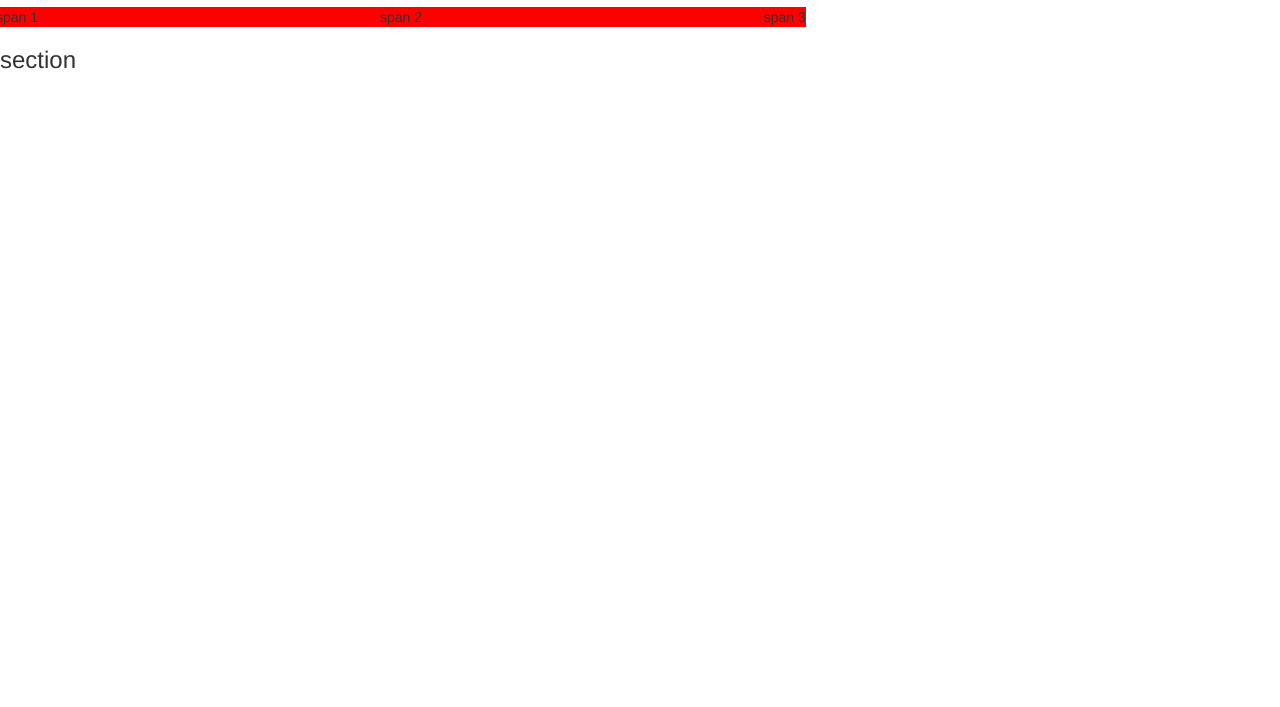
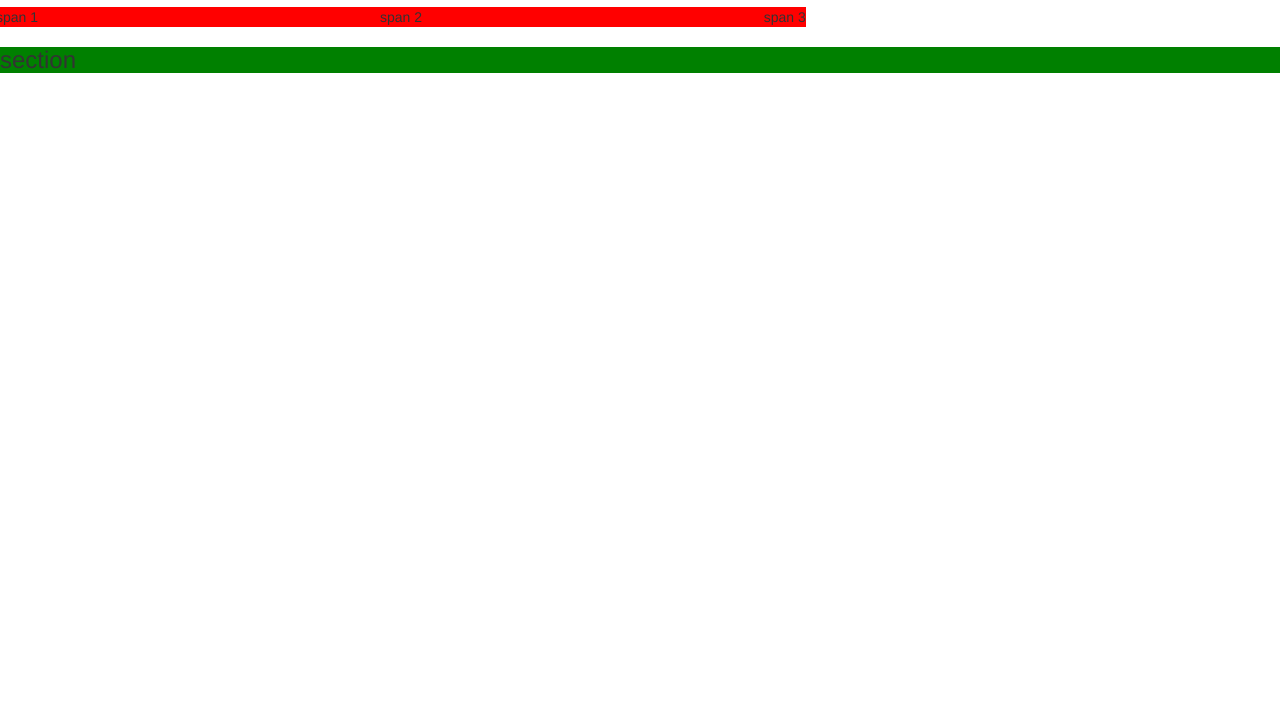
Before and after one commit to DerouicheMedAziz/test, a plain HTML site: page index.html in a window 1280 px wide. Shown: the part 93-800 px from the top of the page. Drawn offline with nearby package versions, Linux system fonts and the light colour scheme.

Commit message:
backgroung green

```diff
--- a/index.html
+++ b/index.html
@@ -37,6 +37,9 @@
             .cell:nth-child(3){
                 width: 30%;
             }
+            section{
+                background-color: green;
+            }
         </style>
         <script type="text/javascript">
             $(document).ready(function(){
```
